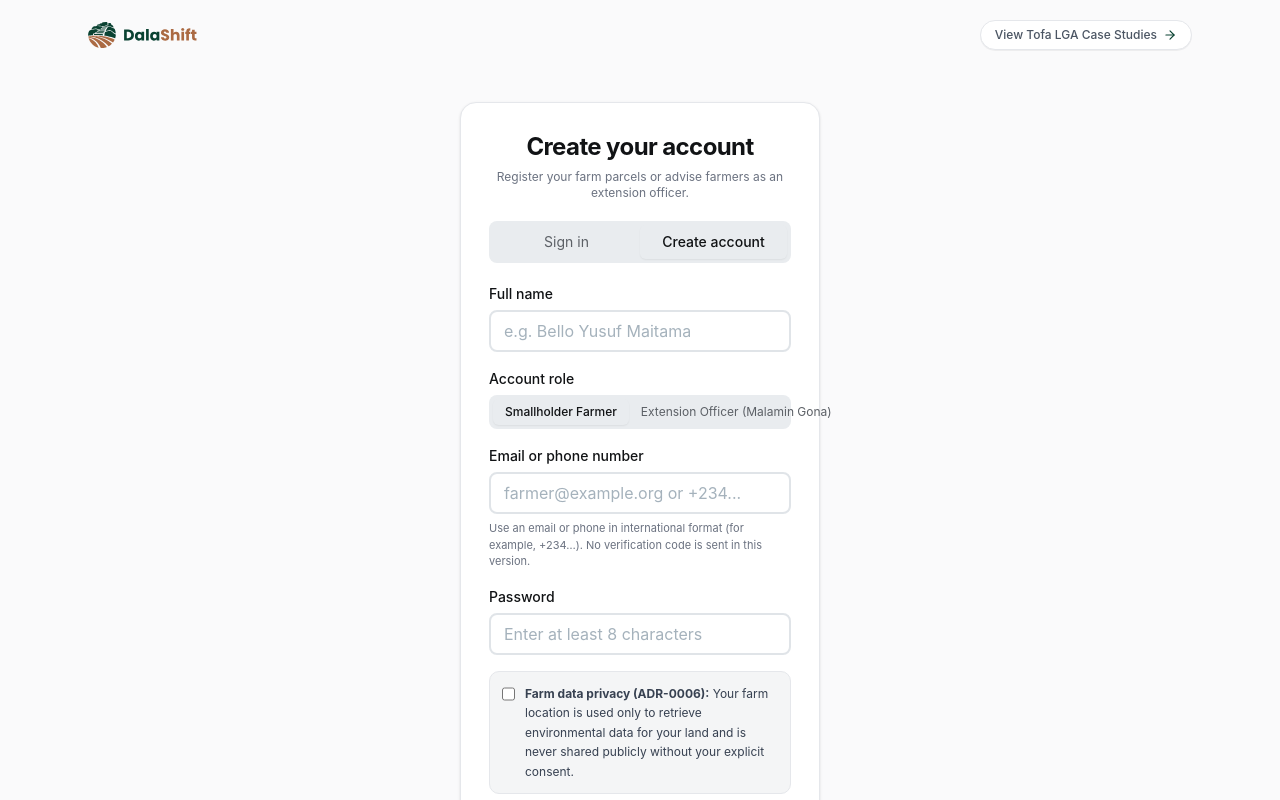
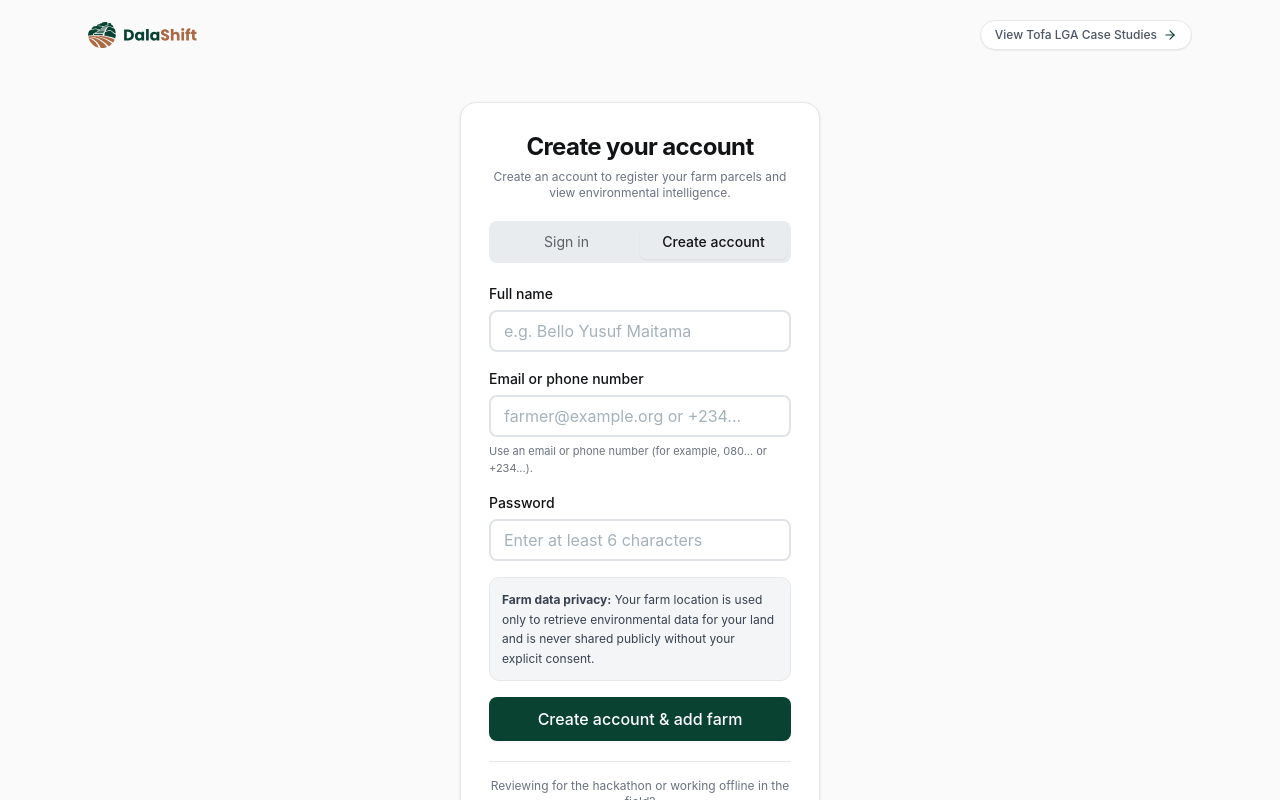
Before and after one commit to vip-ultr/dalashift, a Next.js app in the folder apps/web/: page /register in a window 1280 px wide. Shown: the top 800 px of the page. Built offline with nearby package versions, Linux system fonts and the light colour scheme.

Commit message:
feat(auth): unify user model, improve registration and strip internal documentation markers

```diff
--- a/apps/web/src/app/(dashboard)/cases/page.tsx
+++ b/apps/web/src/app/(dashboard)/cases/page.tsx
@@ -58,7 +58,7 @@ export default function CaseStudiesOverviewPage(): React.JSX.Element {
           <div className="mt-4 flex items-start gap-2.5 rounded-[8px] border border-[#cce0f5] bg-[#eef5fc] p-3 text-xs text-[#1d4ed8]">
             <ShieldCheck className="mt-0.5 h-4 w-4 shrink-0 text-[#1d4ed8]" aria-hidden="true" />
             <div>
-              <strong>Validation Scope &amp; Consent (ADR-0011 D-12):</strong> Field validation
+              <strong>Validation Scope &amp; Consent:</strong> Field validation
               covers Doka village in Tofa LGA, Kano State. It does not claim validation across all
               of Nigeria. Bello Yusuf Maitama and Amina Habibu consented to publication and GPS
               capture; Abubakar (Dan Hajiya) consented to publication while GPS capture was not
--- a/apps/web/src/app/(dashboard)/profile/page.tsx
+++ b/apps/web/src/app/(dashboard)/profile/page.tsx
@@ -39,7 +39,6 @@ function getApiError(payload: unknown, fallback: string): string {
 }
 
 export default function ProfileSettingsPage(): React.JSX.Element {
-  const [role, setRole] = React.useState<'farmer' | 'adviser'>('adviser');
   const [defaultLanguage, setDefaultLanguage] = React.useState<LanguageSelection>('unset');
   const [savedLanguage, setSavedLanguage] = React.useState<Language | null>(null);
   const [hasUnsupportedLanguage, setHasUnsupportedLanguage] = React.useState(false);
@@ -82,7 +81,6 @@ export default function ProfileSettingsPage(): React.JSX.Element {
           setDefaultLanguage(language ?? 'unset');
           setSavedLanguage(language);
           setHasUnsupportedLanguage(Boolean(storedLanguage && !language));
-          setRole(parsed.data.profile.role === 'extension_worker' ? 'adviser' : 'farmer');
           setProfileLoaded(true);
         }
       } catch (error) {
@@ -157,40 +155,13 @@ export default function ProfileSettingsPage(): React.JSX.Element {
             <div>
               <h1 className="font-display text-xl font-bold text-[#111315]">Profile Preferences</h1>
               <p className="text-xs text-[#6b7280]">
-                Save your preferred language. Workspace perspective is a session-only display
-                choice.
+                Save your preferred language and review coordinate privacy settings.
               </p>
             </div>
           </div>
 
           <div className="mt-6 space-y-5 border-t border-[#e5e7eb] pt-5">
-            <section aria-labelledby="workspace-perspective-heading">
-              <div className="flex flex-col justify-between gap-3 sm:flex-row sm:items-center">
-                <div>
-                  <h2
-                    id="workspace-perspective-heading"
-                    className="text-sm font-semibold text-[#111315]"
-                  >
-                    Workspace Perspective (Session Only)
-                  </h2>
-                  <p className="text-xs text-[#6b7280]">
-                    This display choice is not saved and does not change account permissions.
-                  </p>
-                </div>
-                <SegmentedControl
-                  size="sm"
-                  ariaLabel="Session-only workspace perspective"
-                  value={role}
-                  onValueChange={setRole}
-                  options={[
-                    { value: 'farmer', label: 'Smallholder Farmer' },
-                    { value: 'adviser', label: 'Extension Adviser' },
-                  ]}
-                />
-              </div>
-            </section>
-
-            <section aria-labelledby="language-heading" className="border-t border-[#f3f4f6] pt-4">
+            <section aria-labelledby="language-heading">
               <div className="flex flex-col justify-between gap-3 sm:flex-row sm:items-center">
                 <div>
                   <h2 id="language-heading" className="text-sm font-semibold text-[#111315]">
--- a/apps/web/src/components/dashboard/printable-field-sheet.tsx
+++ b/apps/web/src/components/dashboard/printable-field-sheet.tsx
@@ -122,7 +122,7 @@ export function PrintableFieldSheet({
               </div>
               <div className="inline-flex items-center gap-1 rounded bg-[#f4f5f6] px-2 py-0.5 text-[11px] font-medium text-[#111315]">
                 <Lock className="h-3 w-3 text-[#00b159]" aria-hidden="true" />
-                <span>Exact GPS coordinates redacted for farmer privacy (ADR-0011 D-12)</span>
+                <span>Exact GPS coordinates redacted for privacy</span>
               </div>
             </div>
           </header>
@@ -175,7 +175,7 @@ export function PrintableFieldSheet({
             <div className="rounded-[8px] border border-[#e5e7eb] p-4">
               <div className="flex items-center justify-between">
                 <h2 className="font-display text-xs font-bold tracking-wider text-[#111315] uppercase">
-                  2A. Moisture Planting Trigger (D-10)
+                  2A. Moisture Planting Trigger
                 </h2>
                 <Badge
                   variant={
@@ -208,7 +208,7 @@ export function PrintableFieldSheet({
             <div className="rounded-[8px] border border-[#e5e7eb] p-4">
               <div className="flex items-center justify-between">
                 <h2 className="font-display text-xs font-bold tracking-wider text-[#111315] uppercase">
-                  2B. Seasonal Rainfall Risk Indicator (D-07)
+                  2B. Seasonal Rainfall Risk Indicator
                 </h2>
                 <Badge variant="Neutral">Not an Operational Weather Forecast</Badge>
               </div>
--- a/apps/web/src/components/forms/auth-card.tsx
+++ b/apps/web/src/components/forms/auth-card.tsx
@@ -18,11 +18,9 @@ export interface AuthCardProps {
 export function AuthCard({ initialMode }: AuthCardProps): React.JSX.Element {
   const router = useRouter();
   const [mode, setMode] = React.useState<'login' | 'register'>(initialMode);
-  const [role, setRole] = React.useState<'farmer' | 'extension_worker'>('farmer');
   const [fullName, setFullName] = React.useState('');
   const [identifier, setIdentifier] = React.useState('');
   const [password, setPassword] = React.useState('');
-  const [consentChecked, setConsentChecked] = React.useState(false);
   const [errorMessage, setErrorMessage] = React.useState<string | null>(null);
   const [submitting, setSubmitting] = React.useState(false);
 
@@ -42,20 +40,13 @@ export function AuthCard({ initialMode }: AuthCardProps): React.JSX.Element {
       return;
     }
 
-    if (password.length < 8) {
-      setErrorMessage('Your password must be at least 8 characters long.');
+    if (password.length < 6) {
+      setErrorMessage('Your password must be at least 6 characters long.');
       return;
     }
 
     if (mode === 'register' && !fullName.trim()) {
       setErrorMessage('Please enter your full name.');
-      return;
-    }
-
-    if (mode === 'register' && !consentChecked) {
-      setErrorMessage(
-        'Please confirm the farm data privacy disclosure before creating an account.',
-      );
       return;
     }
 
@@ -71,8 +62,8 @@ export function AuthCard({ initialMode }: AuthCardProps): React.JSX.Element {
                 fullName: fullName.trim(),
                 identifier: accountIdentifier,
                 password,
-                role,
-                consentAccepted: consentChecked,
+                role: 'farmer',
+                consentAccepted: true,
               },
         ),
       });
@@ -132,7 +123,7 @@ export function AuthCard({ initialMode }: AuthCardProps): React.JSX.Element {
             <p className="text-xs text-[#6b7280]">
               {mode === 'login'
                 ? 'Sign in to view your registered farm parcels and seasonal guidance.'
-                : 'Register your farm parcels or advise farmers as an extension officer.'}
+                : 'Create an account to register your farm parcels and view environmental intelligence.'}
             </p>
           </div>
 
@@ -151,7 +142,6 @@ export function AuthCard({ initialMode }: AuthCardProps): React.JSX.Element {
 
           <form onSubmit={handleSubmit} className="mt-5 space-y-4" noValidate>
             {mode === 'register' ? (
-              <>
               <div className="space-y-1.5">
                 <Label htmlFor="auth-fullname">Full name</Label>
                 <Input
@@ -163,25 +153,6 @@ export function AuthCard({ initialMode }: AuthCardProps): React.JSX.Element {
                   autoComplete="name"
                 />
               </div>
-
-                <div className="space-y-1.5">
-                  <Label>Account role</Label>
-                  <SegmentedControl
-                    fullWidth
-                    size="sm"
-                    ariaLabel="Account role"
-                    value={role}
-                    onValueChange={setRole}
-                    options={[
-                      { value: 'farmer', label: 'Smallholder Farmer' },
-                      {
-                        value: 'extension_worker',
-                        label: 'Extension Officer (Malamin Gona)',
-                      },
-                    ]}
-                  />
-                </div>
-              </>
             ) : null}
 
             <div className="space-y-1.5">
@@ -195,8 +166,7 @@ export function AuthCard({ initialMode }: AuthCardProps): React.JSX.Element {
                 autoComplete="username"
               />
               <p className="text-[11px] text-[#6b7280]">
-                Use an email or phone in international format (for example, +234…). No verification
-                code is sent in this version.
+                Use an email or phone number (for example, 080... or +234...).
               </p>
             </div>
 
@@ -205,7 +175,7 @@ export function AuthCard({ initialMode }: AuthCardProps): React.JSX.Element {
               <Input
                 id="auth-password"
                 type="password"
-                placeholder="Enter at least 8 characters"
+                placeholder="Enter at least 6 characters"
                 value={password}
                 onChange={(e) => setPassword(e.target.value)}
                 autoComplete={mode === 'login' ? 'current-password' : 'new-password'}
@@ -214,19 +184,11 @@ export function AuthCard({ initialMode }: AuthCardProps): React.JSX.Element {
 
             {mode === 'register' ? (
               <div className="rounded-[10px] border border-[#e5e7eb] bg-[#f4f5f6] p-3 text-xs text-[#374151]">
-                <label className="flex cursor-pointer items-start gap-2.5">
-                  <input
-                    type="checkbox"
-                    checked={consentChecked}
-                    onChange={(e) => setConsentChecked(e.target.checked)}
-                    className="mt-0.5 h-4 w-4 rounded border-[#d1d5db] accent-[#00b159]"
-                  />
-                  <span className="leading-relaxed">
-                    <strong>Farm data privacy (ADR-0006):</strong> Your farm location is used only
-                    to retrieve environmental data for your land and is never shared publicly
+                <p className="leading-relaxed">
+                  <strong>Farm data privacy:</strong> Your farm location is used only to
+                  retrieve environmental data for your land and is never shared publicly
                   without your explicit consent.
-                  </span>
-                </label>
+                </p>
               </div>
             ) : null}
 
@@ -272,7 +234,7 @@ export function AuthCard({ initialMode }: AuthCardProps): React.JSX.Element {
       </main>
 
       <footer className="py-4 text-center text-[11px] text-[#6b7280]">
-        Your session is private and time-limited. Database Row-Level Security protects each farmer’s
+        Your session is private and time-limited. Database Row-Level Security protects each farmer's
         records.
       </footer>
     </div>
--- a/apps/web/src/features/cases/case-study-data.ts
+++ b/apps/web/src/features/cases/case-study-data.ts
@@ -842,7 +842,7 @@ export const CASE_STUDY_PROFILES: readonly CaseStudyFullProfile[] = [
       farmingMethod: 'mixed',
       irrigationMethod: 'rainfed',
       soilNotes:
-        'Managed in 3 ha rotation blocks; coordinates kept synthetic because GPS capture was not raised in Interview 03 (ADR-0011 D-12).',
+        'Managed in 3 ha rotation blocks; coordinates kept synthetic because GPS capture was not raised in Interview 03.',
     },
     parcels: [
       {
--- a/apps/web/src/lib/auth/core.ts
+++ b/apps/web/src/lib/auth/core.ts
@@ -44,7 +44,12 @@ export function normalizeIdentifier(value: string): { email: string } | { phone:
     return emailSchema.safeParse(email).success ? { email } : null;
   }
 
-  const phone = identifier.replace(/[\s()-]/g, '');
+  let phone = identifier.replace(/[\s().-]/g, '');
+  if (phone.startsWith('0') && phone.length === 11) {
+    phone = `+234${phone.slice(1)}`;
+  } else if (!phone.startsWith('+') && /^\d{10,14}$/.test(phone)) {
+    phone = `+${phone}`;
+  }
   return /^\+[1-9]\d{7,14}$/.test(phone) ? { phone } : null;
 }
 
```
Also changed, not shown: apps/web/src/app/(dashboard)/farms/new/page.tsx (+9 -10 lines), apps/web/src/app/(marketing)/methodology/page.tsx (+5 -5 lines), apps/web/src/app/api/auth/register/route.ts (+6 -6 lines), apps/web/src/components/dashboard/parcel-workspace-view.tsx (+6 -7 lines). Lines whose indentation alone changed are shown as unchanged.
